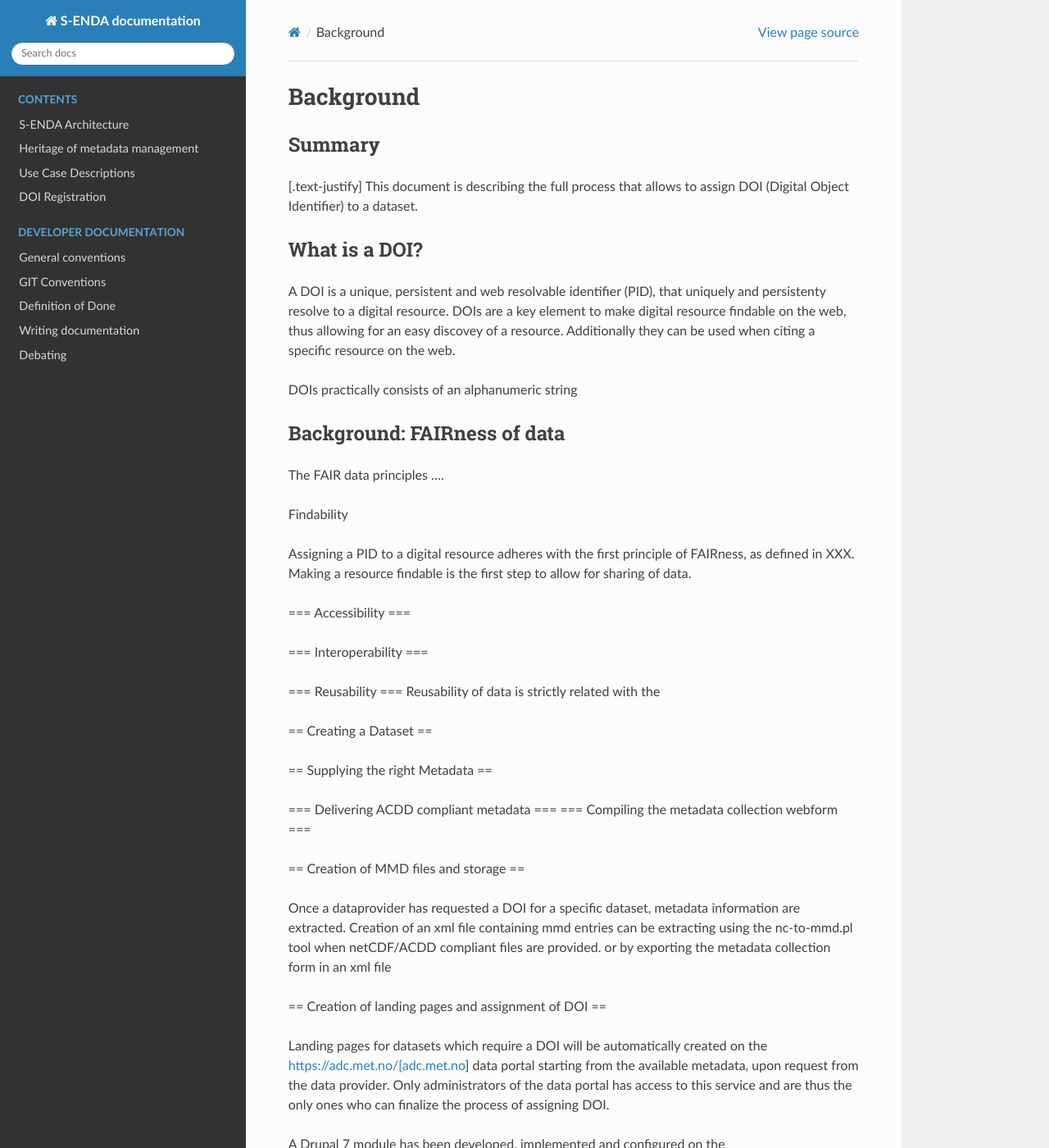
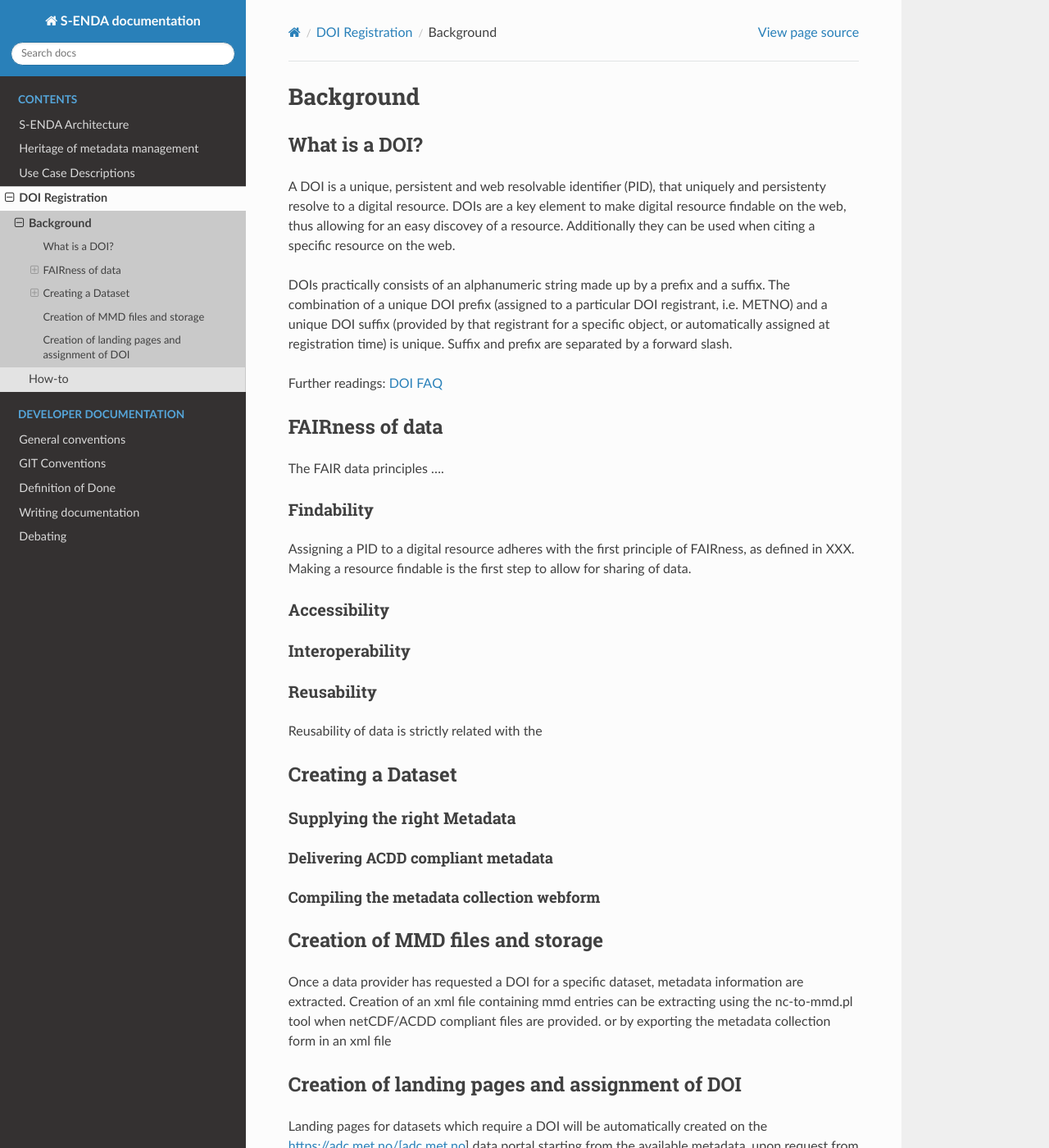
Before and after one commit to metno/S-ENDA-documentation, a Sphinx documentation site: the page built from source/doi_background.rst, in a window 1280 px wide and 1400 px high. Shown: the whole window at 82% size. Built offline with Sphinx 7.4.7 and the Read the Docs theme 2.0.0, drawn with Linux system fonts in a browser that asks for light colours; pages that are not in the unit, such as notebooks, are missing from menus.

Commit message:
add doi documentation

```diff
--- a/source/doi_background.rst
+++ b/source/doi_background.rst
@@ -1,12 +1,6 @@
 Background
 """"""""""
-.. Background
-
-Summary
-=======
-
-[.text-justify]
-This document is describing the full process that allows to assign DOI (Digital Object Identifier) to a dataset.
+.. Background description
 
 
 What is a DOI?
@@ -16,43 +10,54 @@ A DOI is a unique, persistent and web resolvable identifier (PID), that uniquely
 DOIs are a key element to make digital resource findable on the web, thus allowing for an easy discovey of a resource. Additionally
 they can be used when citing a specific resource on the web.
 
-DOIs practically consists of an alphanumeric string
+DOIs practically consists of an alphanumeric string made up by a prefix and a suffix. The combination of a unique DOI prefix (assigned to a particular DOI registrant, i.e. METNO) and a unique DOI suffix (provided by that registrant for a specific object, or automatically assigned at registration time) is unique. Suffix and prefix are separated by a forward slash.
 
+Further readings: `DOI FAQ <https://www.doi.org/faq.html>`_
 
-Background: FAIRness of data
-============================
+FAIRness of data
+================
 
 The FAIR data principles ....
 
 Findability
+-----------
 
 Assigning a PID to a digital resource adheres with the first principle of FAIRness, as defined in XXX.
 Making a resource findable is the first step to allow for sharing of data.
 
-=== Accessibility ===
+Accessibility
+-------------
 
-=== Interoperability ===
+Interoperability
+----------------
 
-=== Reusability ===
+Reusability
+-----------
 Reusability of data is strictly related with the
 
 
-== Creating a Dataset ==
+Creating a Dataset
+==================
 
 
-== Supplying the right Metadata ==
+Supplying the right Metadata
+----------------------------
 
-=== Delivering ACDD compliant metadata ===
-=== Compiling the metadata collection webform ===
+Delivering ACDD compliant metadata
+^^^^^^^^^^^^^^^^^^^^^^^^^^^^^^^^^^
+Compiling the metadata collection webform
+^^^^^^^^^^^^^^^^^^^^^^^^^^^^^^^^^^^^^^^^^
 
 
-== Creation of MMD files and storage ==
+Creation of MMD files and storage
+=================================
 
-Once a dataprovider has requested a DOI for a specific dataset, metadata information are extracted. Creation of an xml file containing mmd entries can
+Once a data provider has requested a DOI for a specific dataset, metadata information are extracted. Creation of an xml file containing mmd entries can
 be extracting using the nc-to-mmd.pl tool when netCDF/ACDD compliant files are provided. or by exporting the metadata collection form in an xml file
 
 
-== Creation of landing pages and assignment of DOI ==
+Creation of landing pages and assignment of DOI
+===============================================
 
 Landing pages for datasets which require a DOI will be automatically created on the https://adc.met.no/[adc.met.no] data portal starting from the
 available metadata, upon request from the data provider. Only administrators of the data portal has access to this service and are thus the only ones
--- a/source/doi_how_to.rst
+++ b/source/doi_how_to.rst
@@ -1,2 +1,7 @@
 How-to
 """"""""""
+This is a short list of steps to register a DOI for a dataset:
+
+* One
+* Two
+* Three
--- a/source/doi_registration.rst
+++ b/source/doi_registration.rst
@@ -8,5 +8,5 @@ It will give a brief background on the concepts and a more practical how-to list
 .. toctree::
    :maxdepth: 1
 
-   doi_backgound.rst
+   doi_background.rst
    doi_how_to.rst
```
